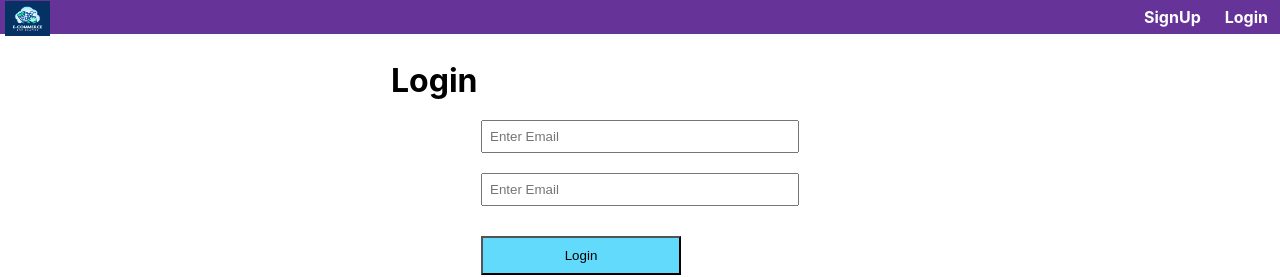
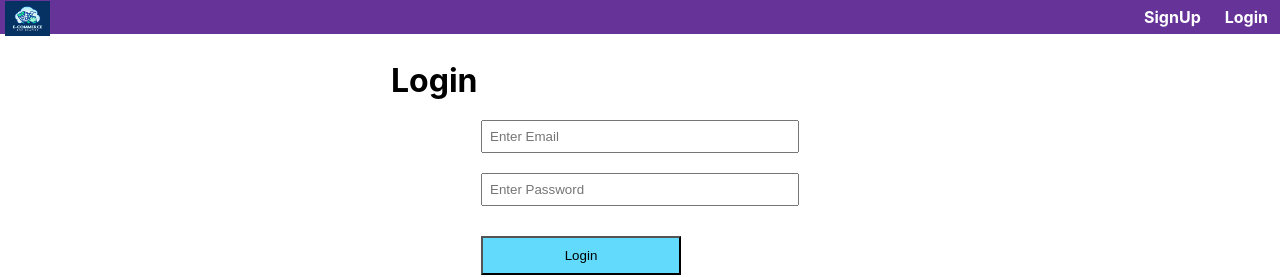
Before and after one commit to Gitspecific707/e-commerce-application, a React (Create React App) app: page /login in a window 1280 px wide. Shown: the top 277 px of the page. Built offline with nearby package versions, Linux system fonts and the light colour scheme.

Commit message:
login ui changed

```diff
--- a/src/Component/Login.jsx
+++ b/src/Component/Login.jsx
@@ -52,7 +52,7 @@ const Login = () => {
         value={password}
         className="inputbox"
         onChange={(e) => setPassword(e.target.value)}
-        placeholder="Enter Email"
+        placeholder="Enter Password"
       ></input>
 
       <button onClick={handleLogin} className="SignUpbtn">
```
